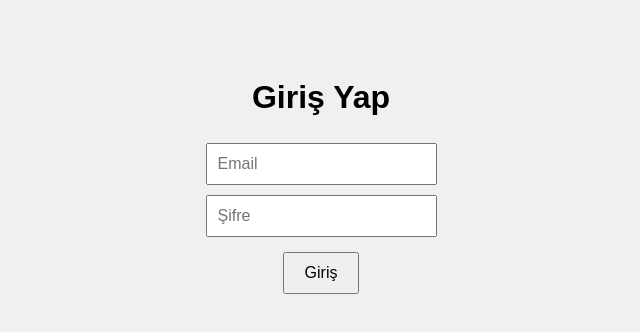
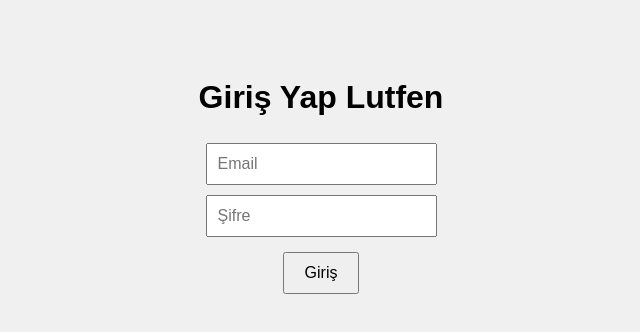
Before and after one commit to odascal/HTTPTest1, a plain HTML site: page index.html in a window 1280 px wide. Shown: the whole page, without its empty margins (319-959 px from the left). Drawn offline with Linux system fonts and the light colour scheme.

Commit message:
Update index.html

```diff
--- a/index.html
+++ b/index.html
@@ -19,7 +19,7 @@
 <body>
 
 <div id="loginDiv">
-    <h1>Giriş Yap</h1>
+    <h1>Giriş Yap Lutfen </h1>
     <input type="email" id="email" placeholder="Email"><br>
     <input type="password" id="password" placeholder="Şifre"><br>
     <button onclick="login()">Giriş</button>
```
